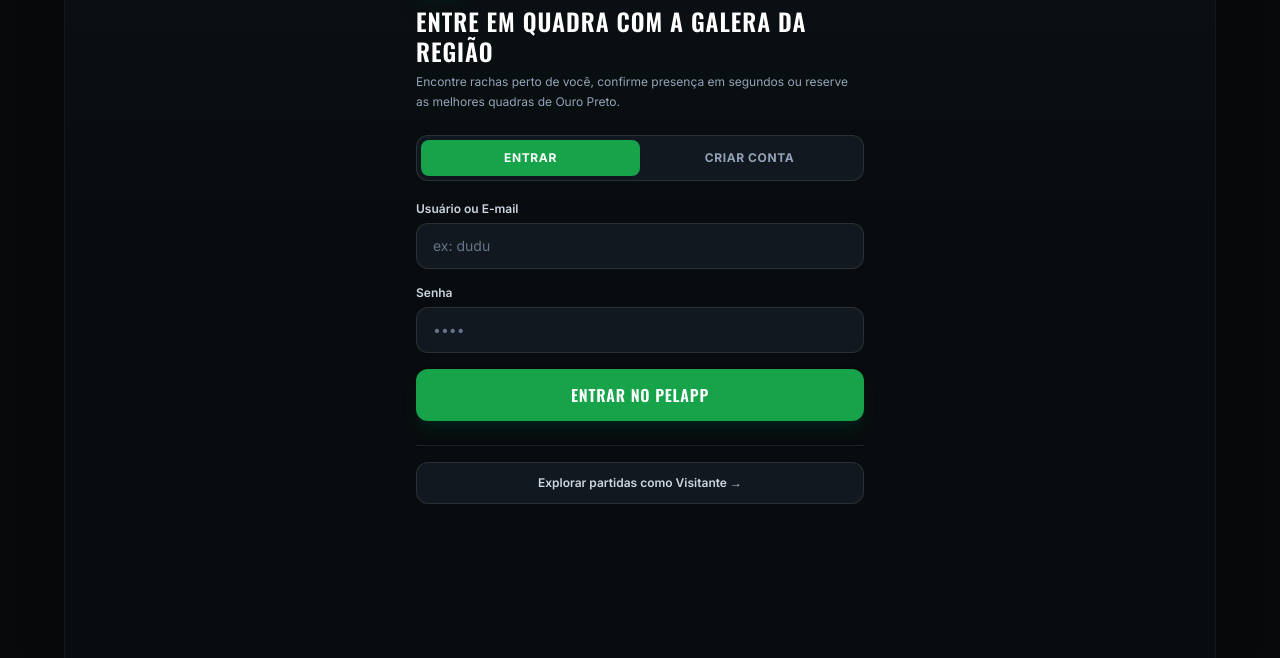
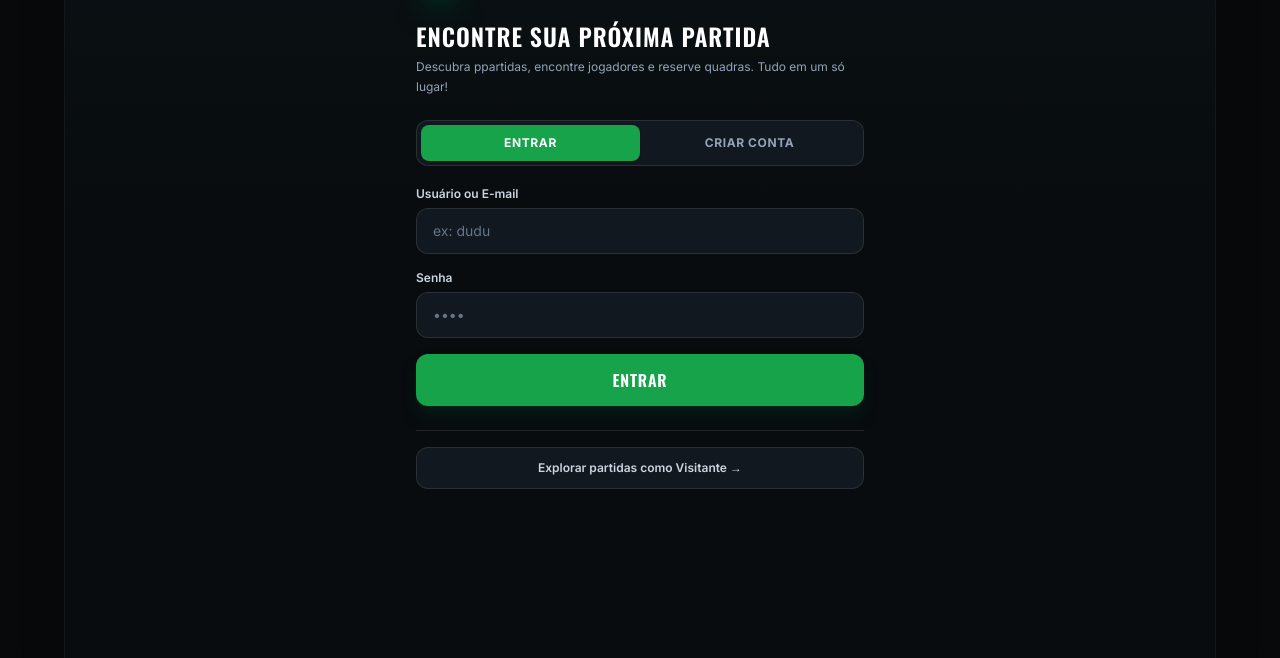
Before and after one commit to sxbrinz/PelApp---Prototype, a plain HTML site: page index.html in a window 1280 px wide. Shown: the part 182-840 px from the top of the page. Drawn offline with nearby package versions, Linux system fonts and the light colour scheme.

Commit message:
Atualiza protótipo

```diff
--- a/index.html
+++ b/index.html
@@ -1057,9 +1057,9 @@
             </div>
 
             <div class="mb-6">
-              <h2 class="font-sport text-2xl text-white leading-tight">ENTRE EM QUADRA COM A GALERA DA REGIÃO</h2>
+              <h2 class="font-sport text-2xl text-white leading-tight">ENCONTRE SUA PRÓXIMA PARTIDA</h2>
               <p class="text-xs text-slate-400 mt-1.5 leading-relaxed">
-                Encontre rachas perto de você, confirme presença em segundos ou reserve as melhores quadras de Ouro Preto.
+                Descubra ppartidas, encontre jogadores e reserve quadras. Tudo em um só lugar!
               </p>
             </div>
 
@@ -1085,7 +1085,7 @@
                 </div>
 
                 <button type="submit" class="w-full py-3.5 rounded-xl bg-[#16A34A] hover:bg-[#22C55E] text-white font-sport text-base tracking-wider shadow-lg shadow-emerald-950/60 transition">
-                  Entrar no PelApp
+                  Entrar
                 </button>
               </form>
 
@@ -1417,11 +1417,11 @@
             </div>
           </section>
 
-          <!-- Lista "Rolando perto de você" -->
+          <!-- Lista "PARTIDAS PERTO DE VOCÊ" -->
           <section class="space-y-3">
             <div class="flex items-center justify-between">
               <div>
-                <h2 class="font-sport text-xl text-white">Rolando perto de você</h2>
+                <h2 class="font-sport text-xl text-white">Partidas perto de você</h2>
                 <p class="text-[11px] text-slate-400">Ordenado por proximidade de ${appState.userLocation.city}</p>
               </div>
               <span class="px-2.5 py-1 rounded-lg bg-[#12181F] border border-white/10 text-xs font-bold text-slate-300">
```
